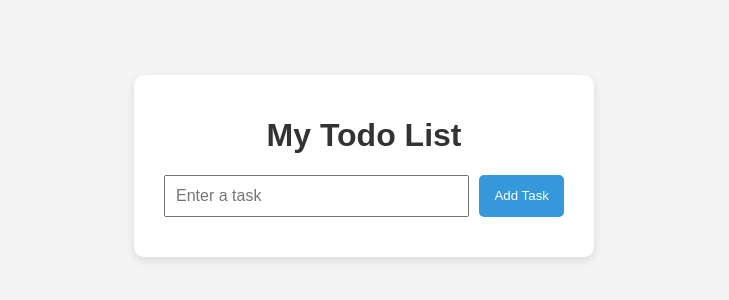
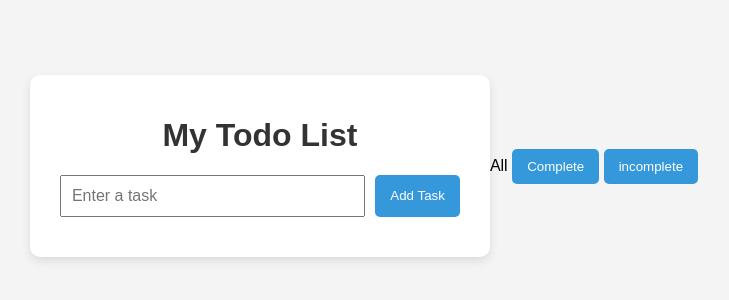
Before and after one commit to mdanny11/todo-list-app, a plain HTML site: page index.html in a window 1280 px wide. Shown: the part 234-534 px from the top of the page, without its empty margins (276-1005 px from the left). Drawn offline with Linux system fonts and the light colour scheme.

Commit message:
Day 6: Add task filter functionality (All, Completed, Incomplete)

```diff
--- a/index.html
+++ b/index.html
@@ -17,6 +17,11 @@
 
     </ul>
   </div>
+  <div id="filter">
+    <buttom onclick="filterTasks('all')">All</buttom>
+    <button onclick="filterTasks('complete')">Complete</button>
+    <button onclick="filterTasks('incomplete')">incomplete</button>
+  </div>
 
   <script src="app.js"></script>
 </body>
```
